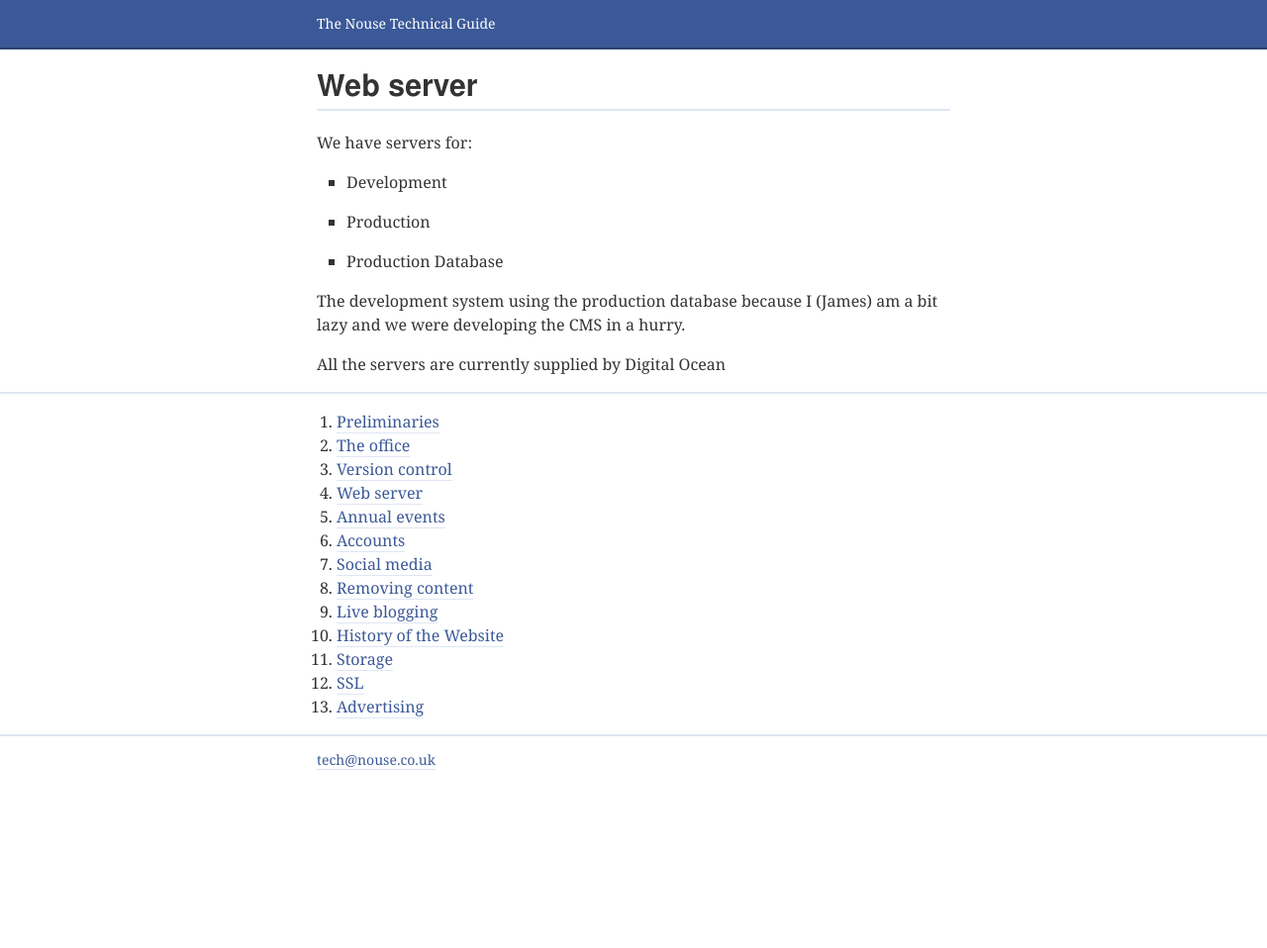
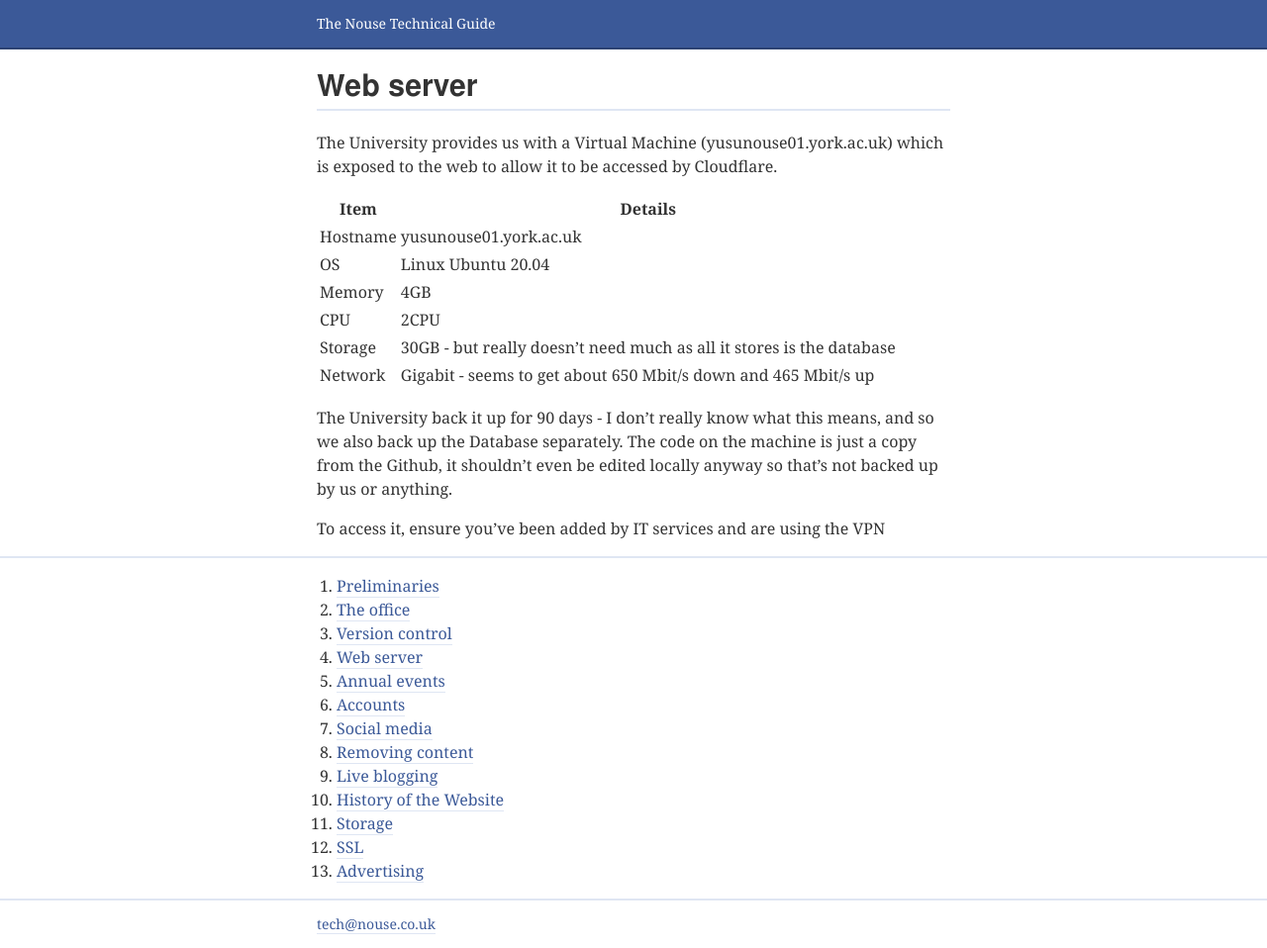
Before and after one commit to yorknouse/docs, a Jekyll site: the page built from pages/05-web-server.md, in a window 1280 px wide. Shown: the whole page at 99% size. Built offline with Jekyll 4.4.1, drawn with Linux system fonts in a browser that asks for light colours; before the commit the page ends 900 px from its top, so only the background shows below that.

Commit message:
Tweak docs with move to Uni vm

```diff
--- a/pages/05-web-server.md
+++ b/pages/05-web-server.md
@@ -4,12 +4,18 @@ layout: page
 order: 2
 ---
 
-We have servers for:
+The University provides us with a Virtual Machine (yusunouse01.york.ac.uk) which is exposed to the web to allow it to be accessed by Cloudflare.
 
-* Development
-* Production
-* Production Database
+| Item | Details |
+|---|---|
+| Hostname | yusunouse01.york.ac.uk |
+| OS | Linux Ubuntu 20.04 |
+| Memory | 4GB |
+| CPU | 2CPU |
+| Storage | 30GB - but really doesn't need much as all it stores is the database |
+| Network | Gigabit - seems to get about 650 Mbit/s down and 465 Mbit/s up |
 
-The development system using the production database because I (James) am a bit lazy and we were developing the CMS in a hurry.
+The University back it up for 90 days - I don't really know what this means, and so we also back up the Database separately.
+The code on the machine is just a copy from the Github, it shouldn't even be edited locally anyway so that's not backed up by us or anything.
 
-All the servers are currently supplied by Digital Ocean
+To access it, ensure you've been added by IT services and are using the VPN
```
Also changed, not shown: index.md (+2 -2 lines), pages/01-preliminaries.md (+2 -1 lines).
